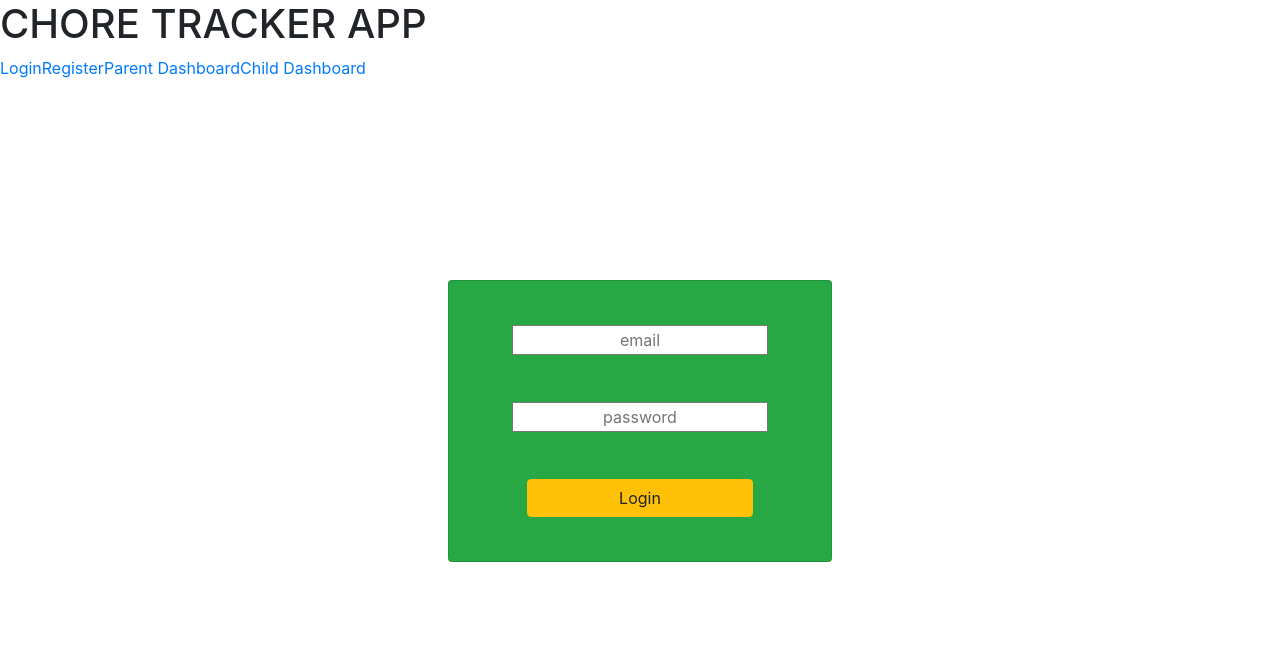
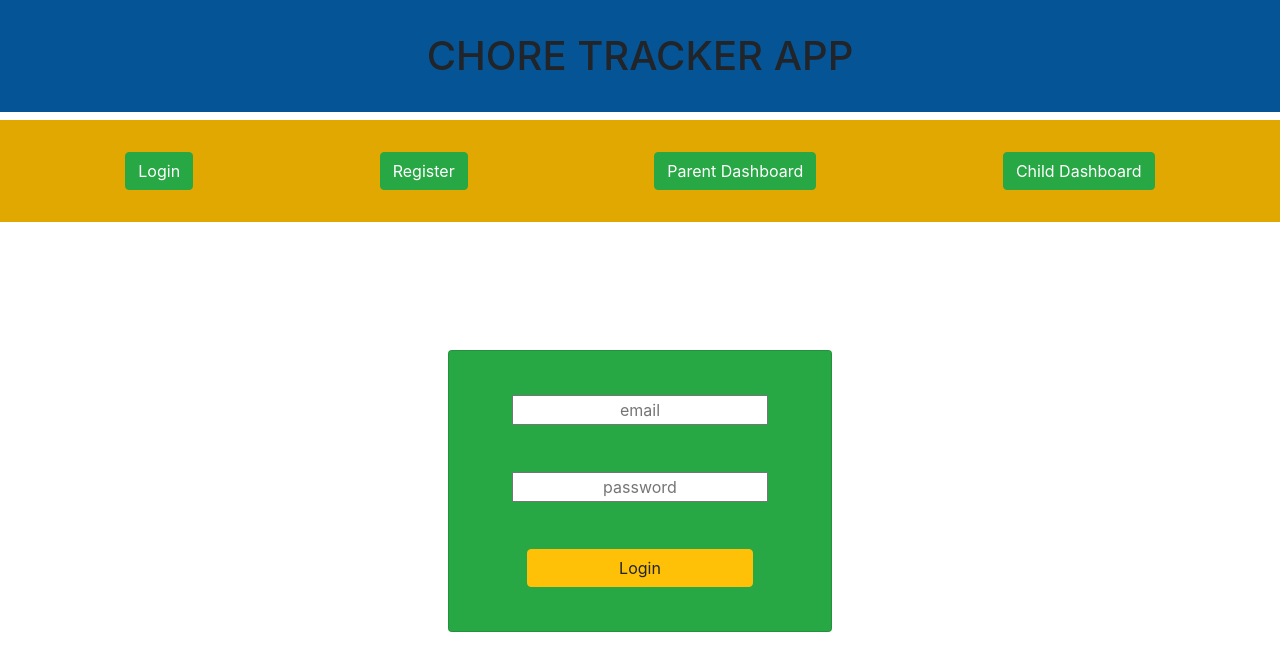
Before and after one commit to Build-Week-Home-Chore-Tracker/FE, a React (Create React App) app in the folder home-chore-tracker/: page /signin in a window 1280 px wide. Shown: the top 670 px of the page. Built offline with nearby package versions, Linux system fonts and the light colour scheme.

Commit message:
styling update

```diff
--- a/home-chore-tracker/src/App.js
+++ b/home-chore-tracker/src/App.js
@@ -34,6 +34,8 @@ function App() {
     <Router>
       <div className="app">
         <Header />
+
+
         <Switch>
           <Route path="/signin">
             <SignIn />
--- a/home-chore-tracker/src/Components/Header.js
+++ b/home-chore-tracker/src/Components/Header.js
@@ -1,15 +1,16 @@
 import React from "react";
 import { Link } from 'react-router-dom';
+import { Button } from 'reactstrap';
 
 export default function Header() {
   return (
     <header className="ui centered">
       <h1 className="ui center">CHORE TRACKER APP</h1>
-      <nav>
-          <Link to="/signin">Login</Link>
-          <Link to="/signup">Register</Link>
-          <Link to="/parenttasklist">Parent Dashboard</Link>
-          <Link to="/childtasklist">Child Dashboard</Link>
+      <nav className = "links">
+          <Link to="/signin"> <Button color="success"> Login </Button></Link>
+          <Link to="/signup"> <Button color="success"> Register </Button> </Link>
+          <Link to="/parenttasklist"> <Button color="success"> Parent Dashboard </Button> </Link>
+          <Link to="/childtasklist"> <Button color="success"> Child Dashboard </Button> </Link>
         </nav>
     </header>
   );
--- a/home-chore-tracker/src/index.css
+++ b/home-chore-tracker/src/index.css
@@ -17,8 +17,8 @@ code {
   display: block;
   margin-left: auto;
   margin-right: auto;
-  padding-top: 25vh;
-  padding-bottom: 30vh;
+  padding-top: 10%;
+  padding-bottom: 15%;
 }
 
 /* .card-deck{
@@ -46,3 +46,17 @@ code {
   .input{
     padding: 1rem;
   }
+
+  .links{
+    display: flex;
+    justify-content: space-around;
+    flex-wrap: wrap;
+    background-color: #e0a800;
+    padding: 2rem;
+  }
+
+  .ui.center{
+    text-align: center;
+    padding: 2rem;
+    background-color: #055596;
+  }
```
Also changed, not shown: home-chore-tracker/public/icon-ios-20@2x.png (added).
